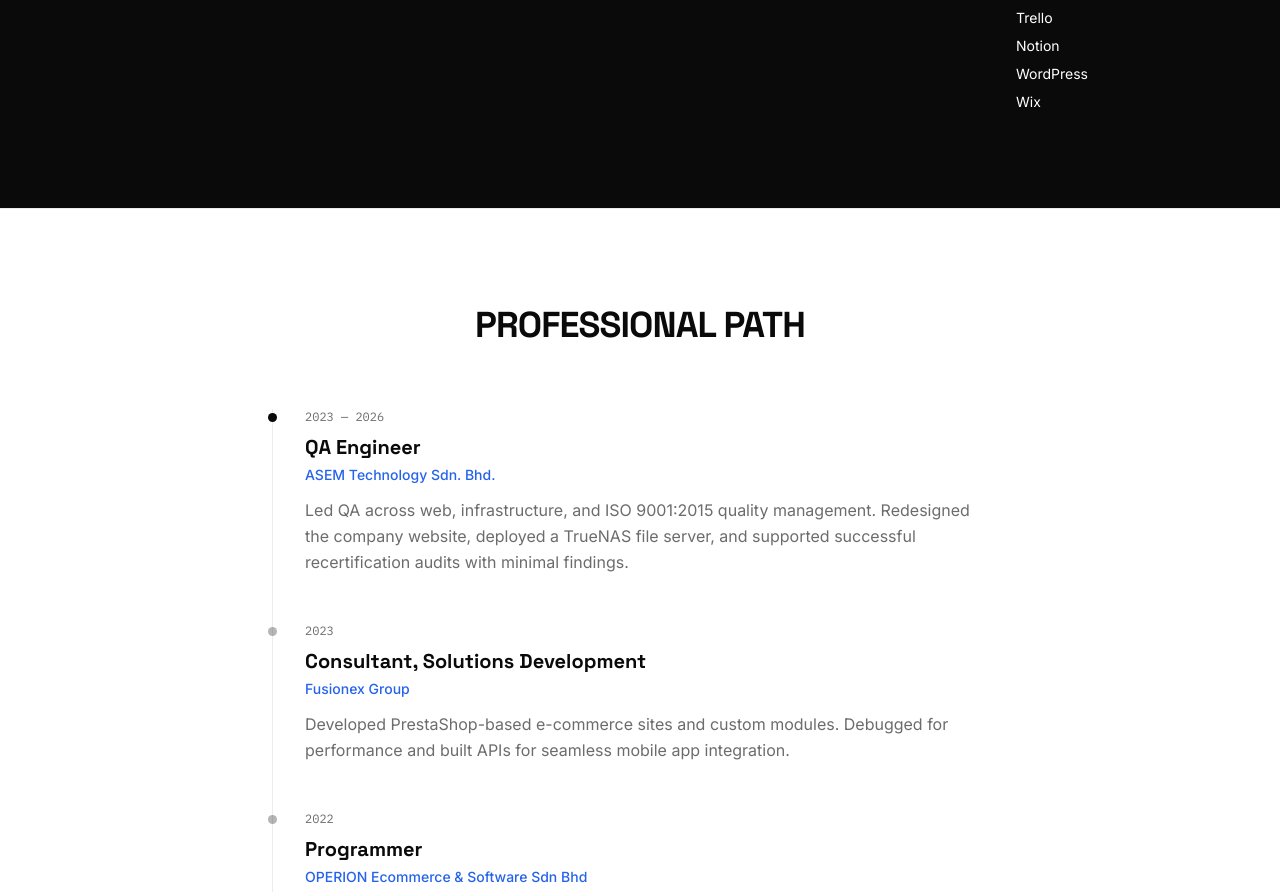
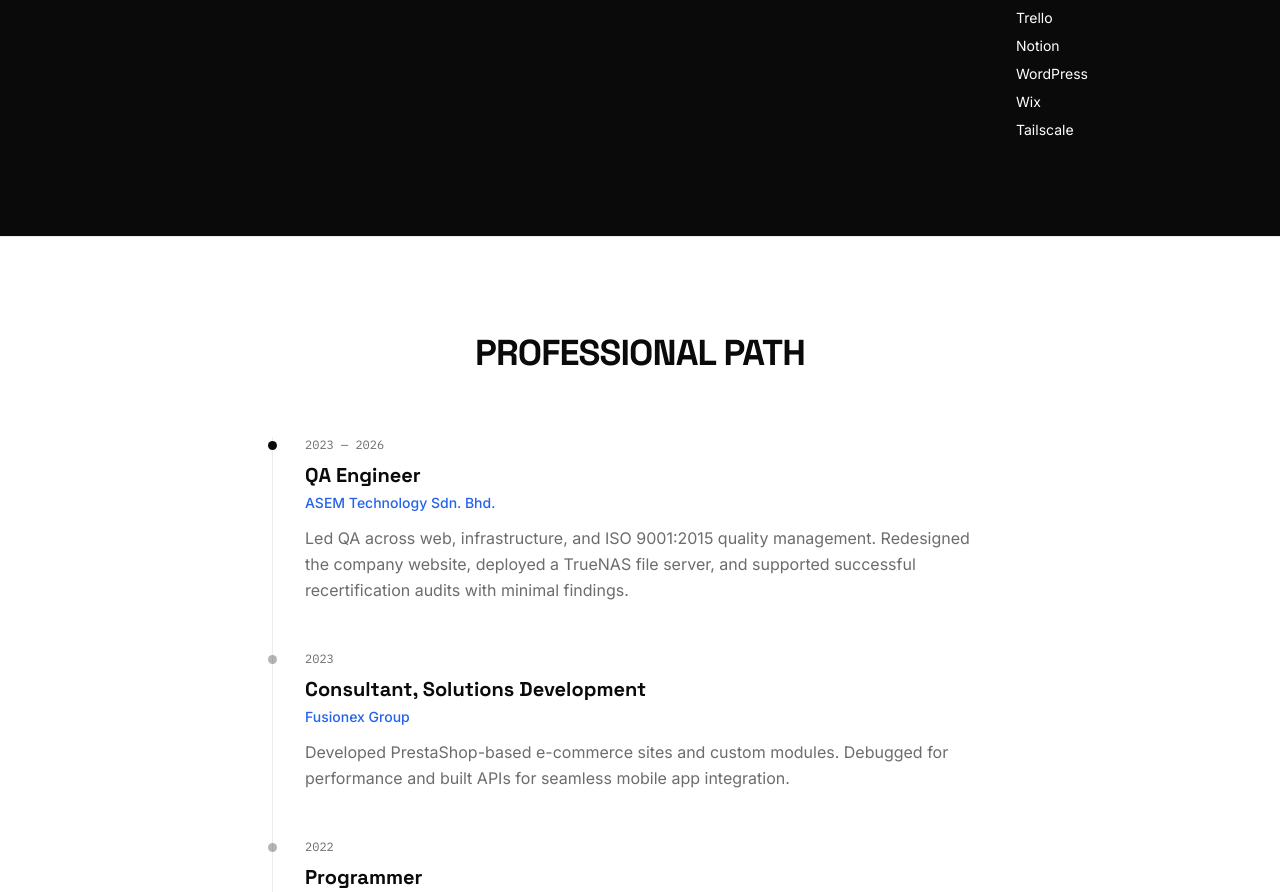
Before and after one commit to Jasperfam02/Jasperfam02.github.io, a React (Vite) app in the folder my-portfolio/: page / in a window 1280 px wide. Shown: the part 2887-3779 px from the top of the page. Built offline with nearby package versions, Linux system fonts and the light colour scheme.

Commit message:
Update Expertise.jsx
- Add skills

```diff
--- a/my-portfolio/src/components/portfolio/Expertise.jsx
+++ b/my-portfolio/src/components/portfolio/Expertise.jsx
@@ -17,6 +17,7 @@ const groups = [
       "Notion",
       "WordPress",
       "Wix",
+      "Tailscale"
     ],
   },
 ];
```
